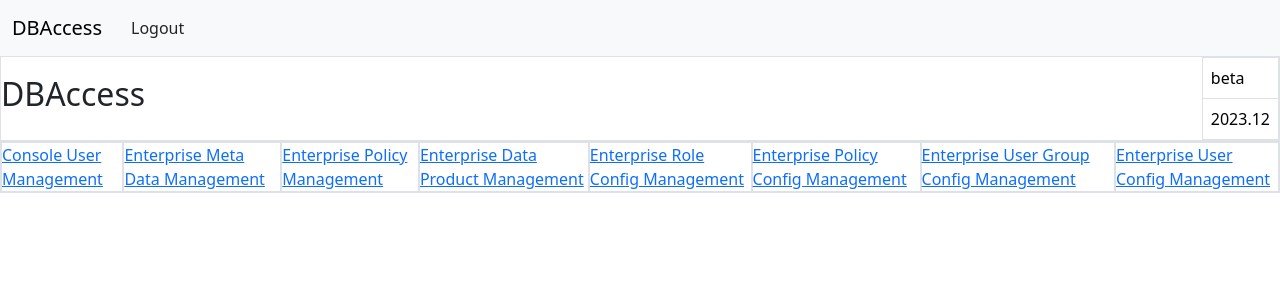
After one commit to anirudhprabhakaran3/dbaccess, a Django app: page /dashboard/admin/ in a window 1280 px wide. The commit adds this page. Shown: the top 300 px of the page. Run offline with Django 5.2, Linux system fonts and the light colour scheme; the visitor is signed in with stand-in values (Sample User, id 1).

Commit message:
Add admin navigation module

```diff
--- a/dbaccess/dashboard/urls.py
+++ b/dbaccess/dashboard/urls.py
@@ -2,5 +2,6 @@ from django.urls import path
 from dashboard import views
 
 urlpatterns = [
-    path("", views.index, name="index")
+    path("", views.index, name="index"),
+    path("dashboard/admin/", views.admin, name="admin_dashboard"),
 ]
--- a/dbaccess/dashboard/views.py
+++ b/dbaccess/dashboard/views.py
@@ -1,8 +1,18 @@
-from django.shortcuts import render
+from django.shortcuts import render, redirect
 from django.contrib.auth.decorators import login_required
+
 
 # Create your views here.
 
 @login_required
 def index(request):
-    return render(request, "dashboard/index.html")
+    if request.user.is_authenticated:
+        if request.user.is_superuser:
+            return redirect("admin_dashboard")
+    else:
+        return render(request, "dashboard/index.html")
+
+
+@login_required
+def admin(request):
+    return render(request, "dashboard/admin.html")
--- a/dbaccess/templates/base.html
+++ b/dbaccess/templates/base.html
@@ -14,10 +14,8 @@
 {% include 'components/navbar.html' %}
 {% include 'components/info_bar.html' %}
 
-<div class="container my-5">
-    {% block content %}
-    {% endblock %}
-</div>
+{% block content %}
+{% endblock %}
 
 
 <script src="https://cdn.jsdelivr.net/npm/bootstrap@5.3.2/dist/js/bootstrap.bundle.min.js"
--- /dev/null
+++ b/dbaccess/templates/components/admin_menu_bar.html
@@ -0,0 +1,26 @@
+<div class="d-flex flex-row border">
+    <a href="#" class="border">
+        Console User Management
+    </a>
+    <a href="#" class="border">
+        Enterprise Meta Data Management
+    </a>
+    <a href="#" class="border">
+        Enterprise Policy Management
+    </a>
+    <a href="#" class="border">
+        Enterprise Data Product Management
+    </a>
+    <a href="#" class="border">
+        Enterprise Role Config Management
+    </a>
+    <a href="#" class="border">
+        Enterprise Policy Config Management
+    </a>
+    <a href="#" class="border">
+        Enterprise User Group Config Management
+    </a>
+    <a href="#" class="border">
+        Enterprise User Config Management
+    </a>
+</div>
--- /dev/null
+++ b/dbaccess/templates/dashboard/admin.html
@@ -0,0 +1,11 @@
+{% extends 'base.html' %}
+
+{% block title %}
+Admin
+{% endblock %}
+
+{% block content %}
+
+{% include 'components/admin_menu_bar.html' %}
+
+{% endblock %}
```
